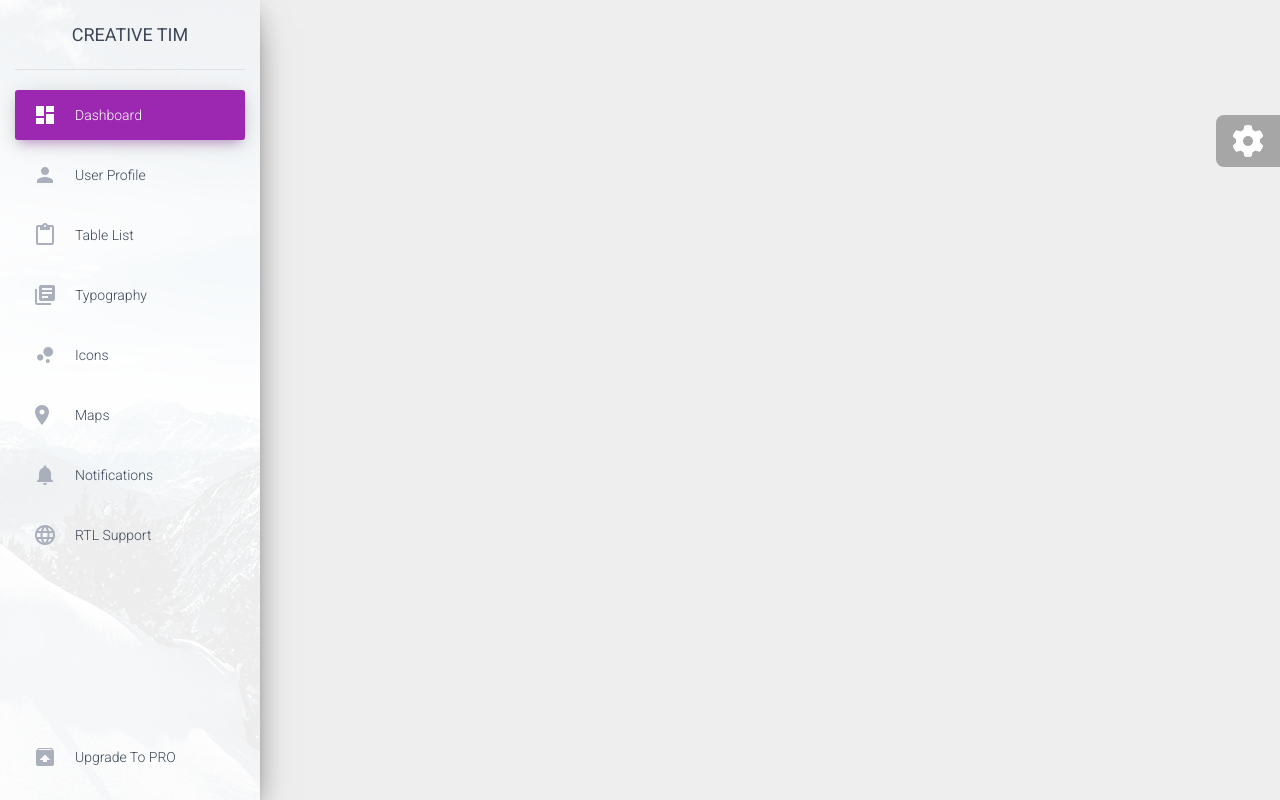
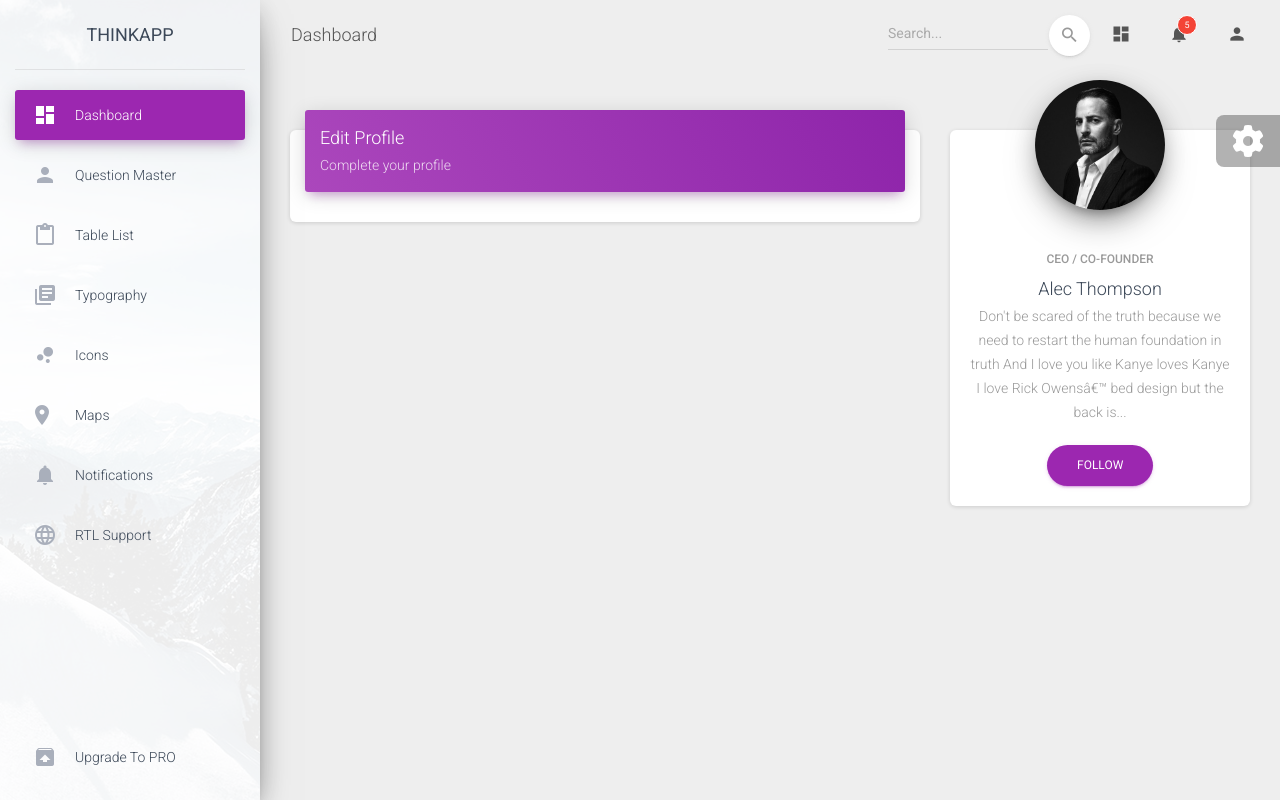
Before and after one commit to bikram-choudhury/ThinkApp, an Angular app: page /questions in a window 1280 px wide. Before the commit this address led to /. Built offline with nearby package versions, Linux system fonts and the light colour scheme.

Commit message:
[UI] Question master view

```diff
--- a/src/app/app.module.ts
+++ b/src/app/app.module.ts
@@ -9,6 +9,7 @@ import { SidebarComponent } from './sidebar/sidebar.component';
 import { ContainerComponent } from './container/container.component';
 import { HeaderComponent } from './header/header.component';
 import { FooterComponent } from './footer/footer.component';
+import { QuestionMasterComponent } from './question-master/question-master.component';
 
 @NgModule({
   imports: [
@@ -22,7 +23,8 @@ import { FooterComponent } from './footer/footer.component';
     SidebarComponent,
     ContainerComponent,
     HeaderComponent,
-    FooterComponent
+    FooterComponent,
+    QuestionMasterComponent
   ],
   providers: [],
   bootstrap: [AppComponent]
--- /dev/null
+++ b/src/app/question-master/question-master.component.html
@@ -0,0 +1,36 @@
+<app-header></app-header>
+<div class="content">
+  <div class="container-fluid">
+    <div class="row">
+      <div class="col-md-8">
+        <div class="card">
+          <div class="card-header card-header-primary">
+            <h4 class="card-title">Edit Profile</h4>
+            <p class="card-category">Complete your profile</p>
+          </div>
+          <div class="card-body">
+            <!-- Create your template here -->
+          </div>
+        </div>
+      </div>
+      <div class="col-md-4">
+        <div class="card card-profile">
+          <div class="card-avatar">
+            <a href="#pablo">
+              <img class="img" src="../assets/img/faces/marc.jpg" />
+            </a>
+          </div>
+          <div class="card-body">
+            <h6 class="card-category text-gray">CEO / Co-Founder</h6>
+            <h4 class="card-title">Alec Thompson</h4>
+            <p class="card-description">
+              Don't be scared of the truth because we need to restart the human foundation in truth And I love you like Kanye loves Kanye
+              I love Rick Owensâ€™ bed design but the back is...
+            </p>
+            <a href="#pablo" class="btn btn-primary btn-round">Follow</a>
+          </div>
+        </div>
+      </div>
+    </div>
+  </div>
+</div>
--- /dev/null
+++ b/src/app/question-master/question-master.component.ts
@@ -0,0 +1,15 @@
+import { Component, OnInit } from '@angular/core';
+
+@Component({
+  selector: 'app-question-master',
+  templateUrl: './question-master.component.html',
+  styleUrls: ['./question-master.component.scss']
+})
+export class QuestionMasterComponent implements OnInit {
+
+  constructor() { }
+
+  ngOnInit() {
+  }
+
+}
--- a/src/app/sidebar/sidebar.component.html
+++ b/src/app/sidebar/sidebar.component.html
@@ -4,22 +4,22 @@
     Tip 2: you can also add an image using data-image tag
 -->
   <div class="logo">
-    <a href="http://www.creative-tim.com" class="simple-text logo-normal">
-      Creative Tim
+    <a routerLink="/" class="simple-text logo-normal">
+      ThinkApp
     </a>
   </div>
   <div class="sidebar-wrapper">
     <ul class="nav">
-      <li class="nav-item active  ">
-        <a class="nav-link" href="./dashboard.html">
+      <li class="nav-item active">
+        <a class="nav-link" routerLink="/">
           <i class="material-icons">dashboard</i>
           <p>Dashboard</p>
         </a>
       </li>
       <li class="nav-item ">
-        <a class="nav-link" href="./user.html">
+        <a class="nav-link" routerLink="/questions">
           <i class="material-icons">person</i>
-          <p>User Profile</p>
+          <p>Question Master</p>
         </a>
       </li>
       <li class="nav-item ">
```
Also changed, not shown: src/app/app-routing.module.ts (+12 -7 lines), src/app/question-master/question-master.component.scss (added), 1 other file (tests, documents, lock files or other folders).
